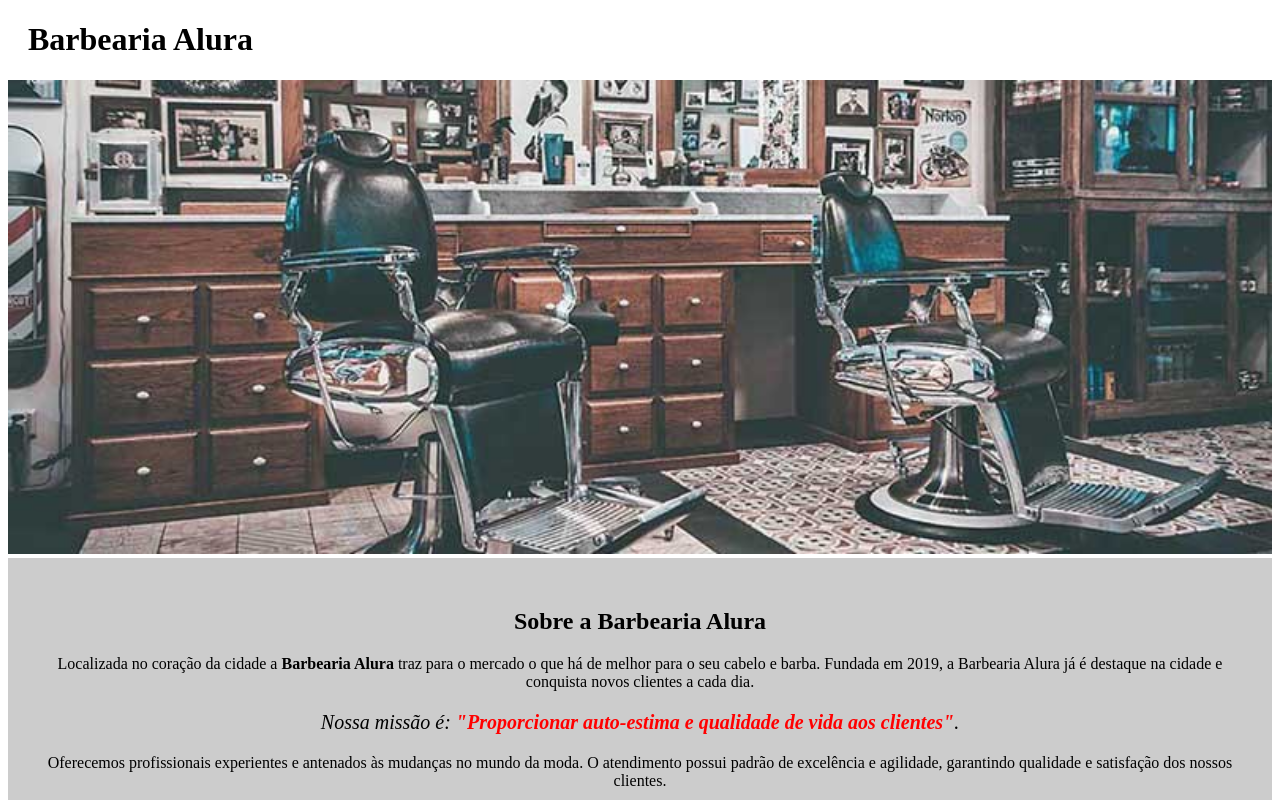
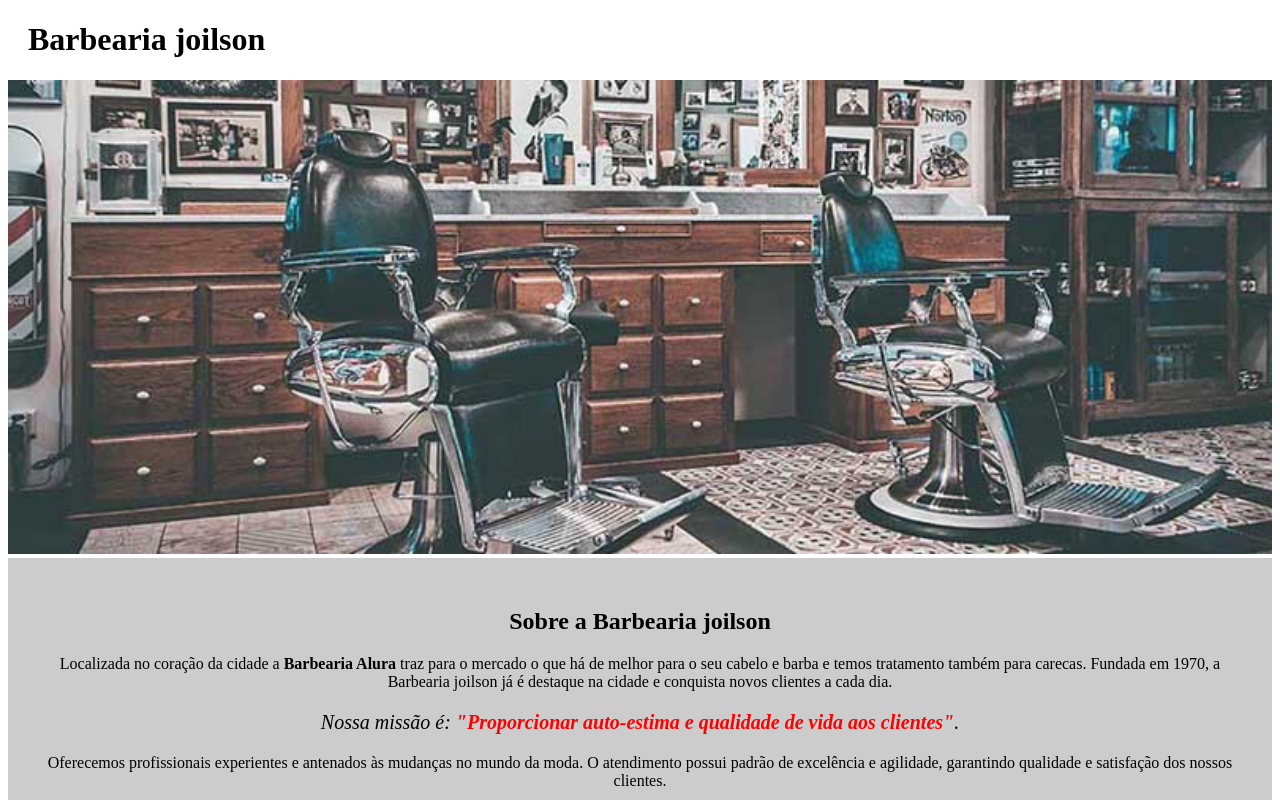
Before and after one commit to Marquitos666777/Site-2, a plain HTML site: page index.html in a window 1280 px wide. Shown: the top 800 px of the page. Drawn offline with Linux system fonts and the light colour scheme.

Commit message:
Update index.html yes

```diff
--- a/index.html
+++ b/index.html
@@ -2,19 +2,19 @@
 <html lang="pt-br">
 	<head>
 		<meta charset="UTF-8">
-		<title>Barbearia Alura</title>
+		<title>Barbearia joilson</title>
 		<link rel="stylesheet" href="style.css">
 	</head>
 
 	<body>
 		<header>
-			<h1 class="titulo-principal">Barbearia Alura</h1>
+			<h1 class="titulo-principal">Barbearia joilson</h1>
 		</header>
 		<img id="banner" src="banner.jpg">
 		<div class="principal">
-			<h2 class="titulo-centralizado">Sobre a Barbearia Alura</h2>
+			<h2 class="titulo-centralizado">Sobre a Barbearia joilson</h2>
 
-			<p>Localizada no coração da cidade a <strong>Barbearia Alura</strong> traz para o mercado o que há de melhor para o seu cabelo e barba. Fundada em 2019, a Barbearia Alura já é destaque na cidade e conquista novos clientes a cada dia.</p>
+			<p>Localizada no coração da cidade a <strong>Barbearia Alura</strong> traz para o mercado o que há de melhor para o seu cabelo e barba e temos tratamento também para carecas. Fundada em 1970, a Barbearia joilson já é destaque na cidade e conquista novos clientes a cada dia.</p>
 
 			<p id="missao"><em>Nossa missão é: <strong>"Proporcionar auto-estima e qualidade de vida aos clientes"</strong>.</em></p>
 
```
